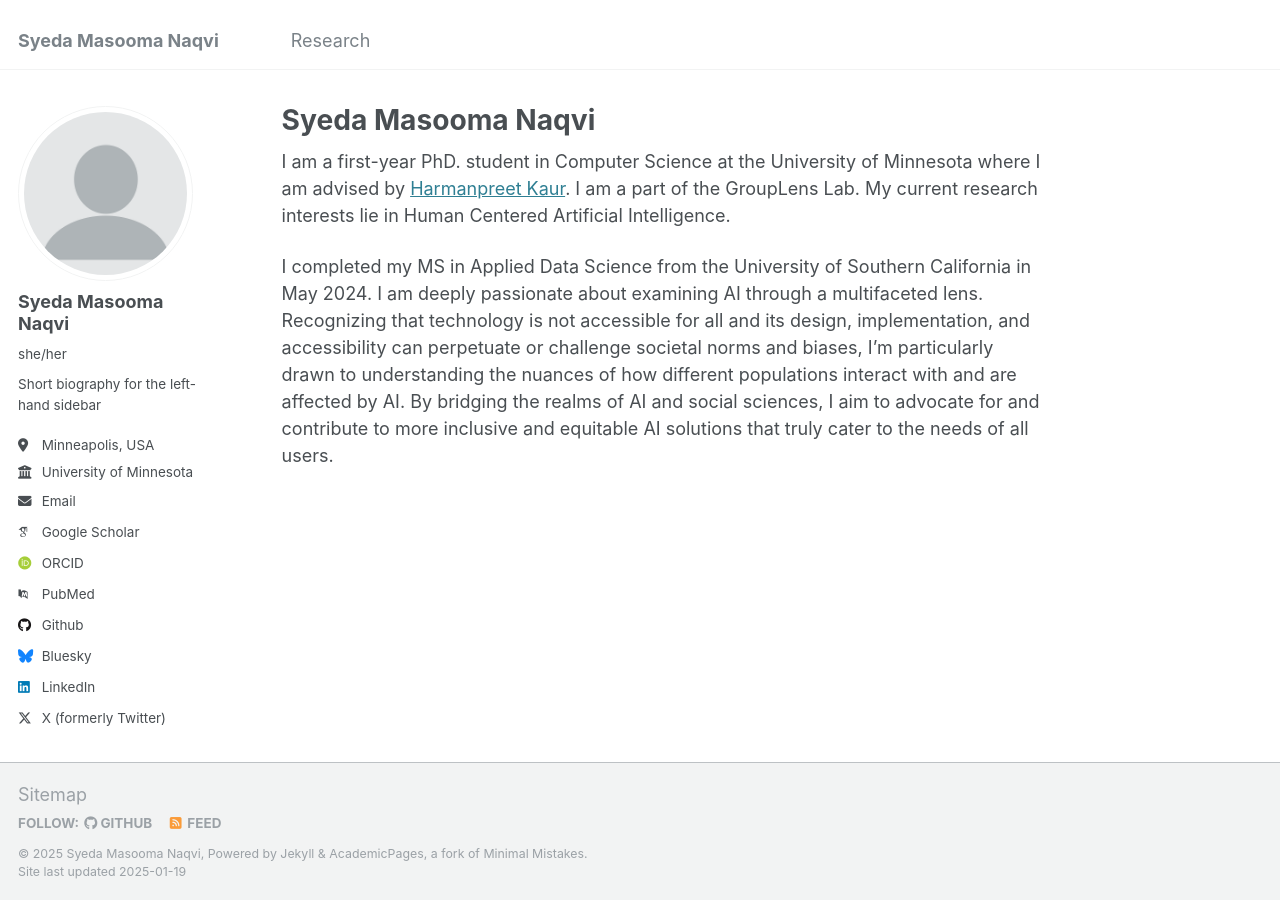
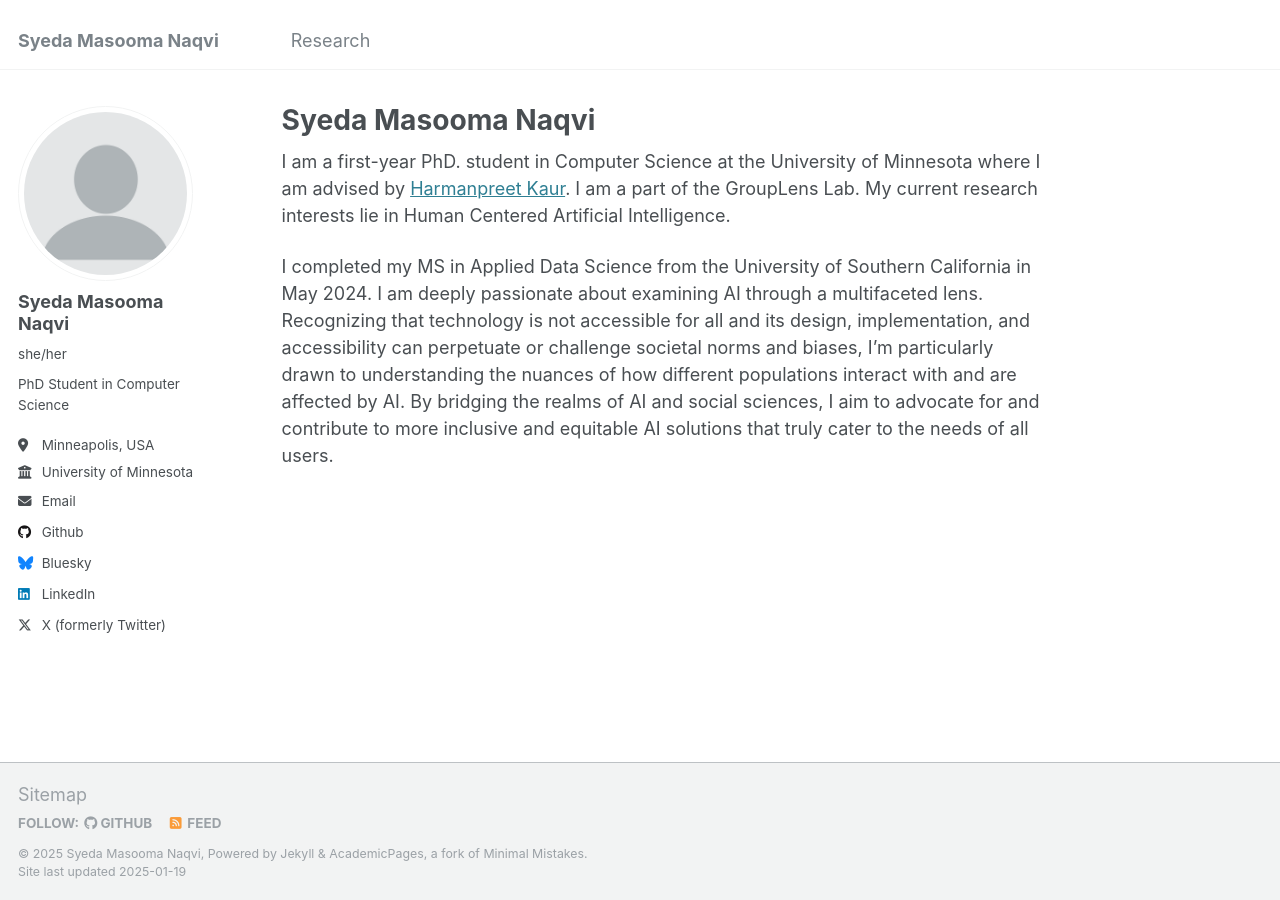
Before and after one commit to syedamasoomanaqvii/syedamasoomanaqvii.github.io, a Jekyll site: the page built from _pages/about.md, in a window 1280 px wide. Built offline with Jekyll 4.4.1, drawn with Linux system fonts in a browser that asks for light colours; some web fonts are replaced.

Commit message:
removed punmed and orcid links from sidebar

```diff
--- a/_config.yml
+++ b/_config.yml
@@ -24,7 +24,7 @@ author:
   avatar           : "profile.png"
   name             : "Syeda Masooma Naqvi"
   pronouns         : "she/her"
-  bio              : "Short biography for the left-hand sidebar"
+  bio              : "PhD Student in Computer Science"
   location         : "Minneapolis, USA"
   employer         : "University of Minnesota"
   uri              : # URL
@@ -32,11 +32,11 @@ author:
 
   # Academic websites
   arxiv            : # URL - Update with the correct link to your profile
-  googlescholar    : "https://scholar.google.com/citations?user=PS_CX0AAAAAJ"
+  googlescholar    :  #"https://scholar.google.com/citations?user=PS_CX0AAAAAJ"
   impactstory      : # URL
-  orcid            : "http://orcid.org/yourorcidurl"
+  orcid            : #"http://orcid.org/yourorcidurl"
   semantic         : # URL
-  pubmed           : "https://www.ncbi.nlm.nih.gov/pubmed/?term=john+snow"
+  pubmed           : # "https://www.ncbi.nlm.nih.gov/pubmed/?term=john+snow"
   researchgate     : # URL
   scopus           : # URL
 
```
